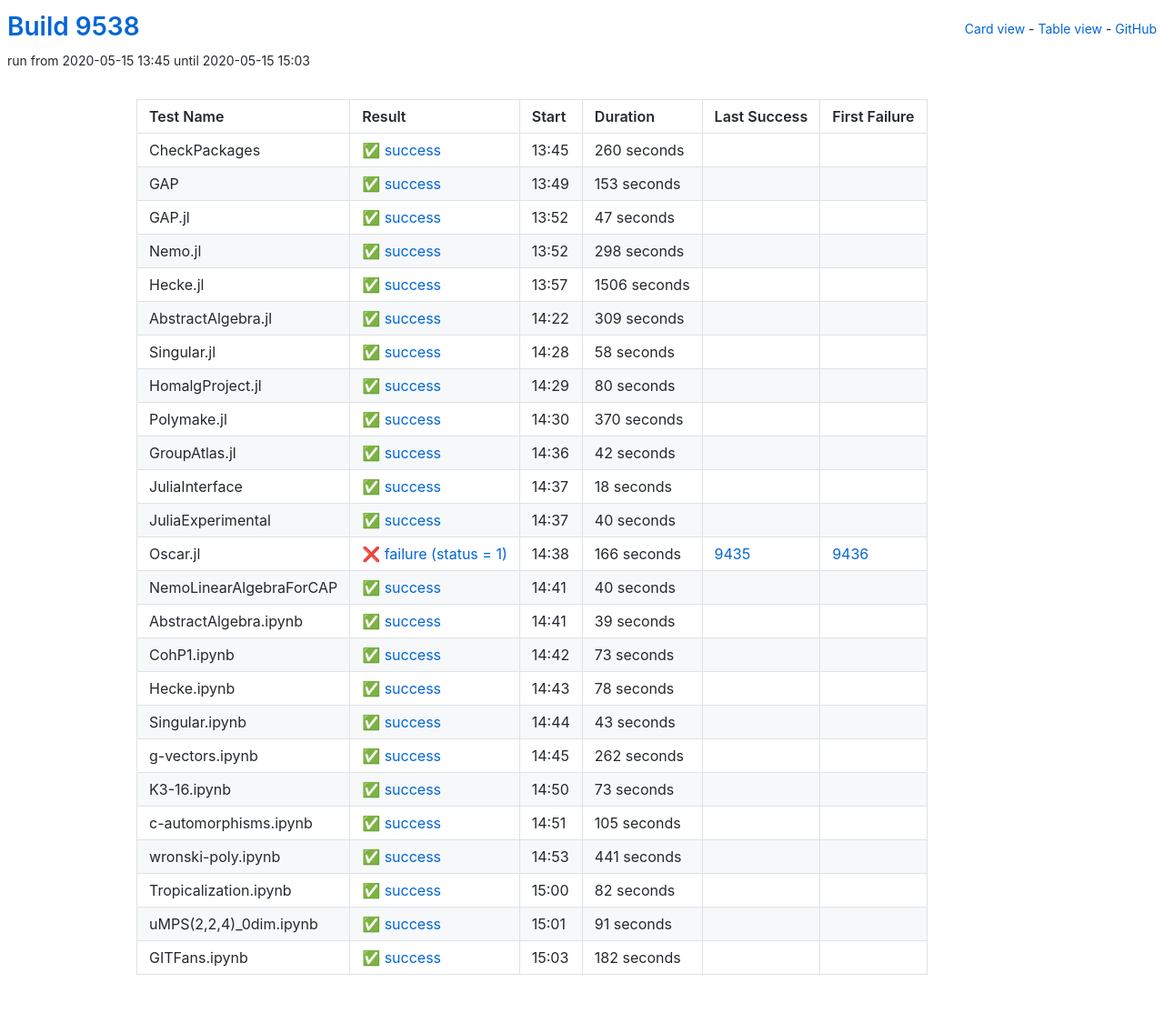
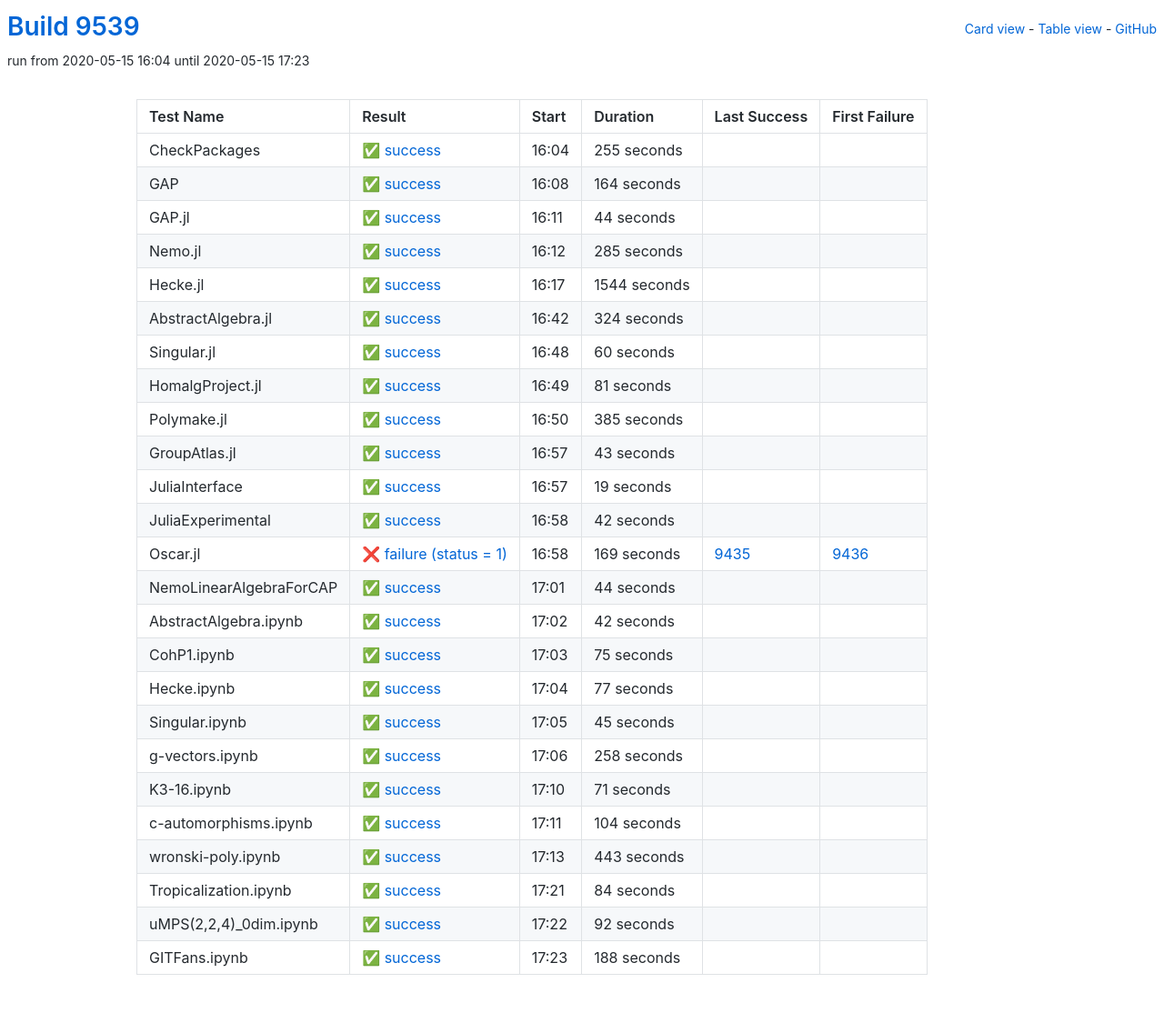
Before and after one commit to oscar-system/oscar-ci-status, a Jekyll site: the page built from table.html, in a window 1280 px wide. Shown: the whole page at 91% size. Built offline with Jekyll 4.4.1, drawn with Linux system fonts in a browser that asks for light colours.

Commit message:
Build 9539

```diff
--- a/_data/ci.yml
+++ b/_data/ci.yml
@@ -1,304 +1,304 @@
-build: 9538
-build_url: https://oscarci.mathematik.uni-kl.de/job/oscar/9538/
+build: 9539
+build_url: https://oscarci.mathematik.uni-kl.de/job/oscar/9539/
 job: oscar
 tests:
-- duration: 260
+- duration: 255
   exitcode: 0
   first_failure: false
   first_failure_url: null
   id: checkpackages
   last_success: false
   last_success_url: null
-  log: https://oscarci.mathematik.uni-kl.de/job/oscar/9538/artifact/logs/build-9538/CheckPackages.log
+  log: https://oscarci.mathematik.uni-kl.de/job/oscar/9539/artifact/logs/build-9539/CheckPackages.log
   name: CheckPackages
-  start: 2020-05-15 13:45
+  start: 2020-05-15 16:04
   status: success
   success: true
-- duration: 153
+- duration: 164
   exitcode: 0
   first_failure: false
   first_failure_url: null
   id: gap
   last_success: false
   last_success_url: null
-  log: https://oscarci.mathematik.uni-kl.de/job/oscar/9538/artifact/logs/build-9538/GAP.log
+  log: https://oscarci.mathematik.uni-kl.de/job/oscar/9539/artifact/logs/build-9539/GAP.log
   name: GAP
-  start: 2020-05-15 13:49
+  start: 2020-05-15 16:08
   status: success
   success: true
-- duration: 47
+- duration: 44
   exitcode: 0
   first_failure: false
   first_failure_url: null
   id: gap-jl
   last_success: false
   last_success_url: null
-  log: https://oscarci.mathematik.uni-kl.de/job/oscar/9538/artifact/logs/build-9538/GAP.jl.log
+  log: https://oscarci.mathematik.uni-kl.de/job/oscar/9539/artifact/logs/build-9539/GAP.jl.log
   name: GAP.jl
-  start: 2020-05-15 13:52
+  start: 2020-05-15 16:11
   status: success
   success: true
-- duration: 298
+- duration: 285
   exitcode: 0
   first_failure: false
   first_failure_url: null
   id: nemo-jl
   last_success: false
   last_success_url: null
-  log: https://oscarci.mathematik.uni-kl.de/job/oscar/9538/artifact/logs/build-9538/Nemo.jl.log
+  log: https://oscarci.mathematik.uni-kl.de/job/oscar/9539/artifact/logs/build-9539/Nemo.jl.log
   name: Nemo.jl
-  start: 2020-05-15 13:52
+  start: 2020-05-15 16:12
   status: success
   success: true
-- duration: 1506
+- duration: 1544
   exitcode: 0
   first_failure: false
   first_failure_url: null
   id: hecke-jl
   last_success: false
   last_success_url: null
-  log: https://oscarci.mathematik.uni-kl.de/job/oscar/9538/artifact/logs/build-9538/Hecke.jl.log
+  log: https://oscarci.mathematik.uni-kl.de/job/oscar/9539/artifact/logs/build-9539/Hecke.jl.log
   name: Hecke.jl
-  start: 2020-05-15 13:57
+  start: 2020-05-15 16:17
   status: success
   success: true
-- duration: 309
+- duration: 324
   exitcode: 0
   first_failure: false
   first_failure_url: null
   id: abstractalgebra-jl
   last_success: false
   last_success_url: null
-  log: https://oscarci.mathematik.uni-kl.de/job/oscar/9538/artifact/logs/build-9538/AbstractAlgebra.jl.log
+  log: https://oscarci.mathematik.uni-kl.de/job/oscar/9539/artifact/logs/build-9539/AbstractAlgebra.jl.log
   name: AbstractAlgebra.jl
-  start: 2020-05-15 14:22
+  start: 2020-05-15 16:42
   status: success
   success: true
-- duration: 58
+- duration: 60
   exitcode: 0
   first_failure: false
   first_failure_url: null
   id: singular-jl
   last_success: false
   last_success_url: null
-  log: https://oscarci.mathematik.uni-kl.de/job/oscar/9538/artifact/logs/build-9538/Singular.jl.log
+  log: https://oscarci.mathematik.uni-kl.de/job/oscar/9539/artifact/logs/build-9539/Singular.jl.log
   name: Singular.jl
-  start: 2020-05-15 14:28
+  start: 2020-05-15 16:48
   status: success
   success: true
-- duration: 80
+- duration: 81
   exitcode: 0
   first_failure: false
   first_failure_url: null
   id: homalgproject-jl
   last_success: false
   last_success_url: null
-  log: https://oscarci.mathematik.uni-kl.de/job/oscar/9538/artifact/logs/build-9538/HomalgProject.jl.log
+  log: https://oscarci.mathematik.uni-kl.de/job/oscar/9539/artifact/logs/build-9539/HomalgProject.jl.log
   name: HomalgProject.jl
-  start: 2020-05-15 14:29
+  start: 2020-05-15 16:49
   status: success
   success: true
-- duration: 370
+- duration: 385
   exitcode: 0
   first_failure: false
   first_failure_url: null
   id: polymake-jl
   last_success: false
   last_success_url: null
-  log: https://oscarci.mathematik.uni-kl.de/job/oscar/9538/artifact/logs/build-9538/Polymake.jl.log
+  log: https://oscarci.mathematik.uni-kl.de/job/oscar/9539/artifact/logs/build-9539/Polymake.jl.log
   name: Polymake.jl
-  start: 2020-05-15 14:30
+  start: 2020-05-15 16:50
+  status: success
+  success: true
+- duration: 43
+  exitcode: 0
+  first_failure: false
+  first_failure_url: null
+  id: groupatlas-jl
+  last_success: false
+  last_success_url: null
+  log: https://oscarci.mathematik.uni-kl.de/job/oscar/9539/artifact/logs/build-9539/GroupAtlas.jl.log
+  name: GroupAtlas.jl
+  start: 2020-05-15 16:57
+  status: success
+  success: true
+- duration: 19
+  exitcode: 0
+  first_failure: false
+  first_failure_url: null
+  id: juliainterface
+  last_success: false
+  last_success_url: null
+  log: https://oscarci.mathematik.uni-kl.de/job/oscar/9539/artifact/logs/build-9539/JuliaInterface.log
+  name: JuliaInterface
+  start: 2020-05-15 16:57
   status: success
   success: true
 - duration: 42
   exitcode: 0
   first_failure: false
   first_failure_url: null
-  id: groupatlas-jl
-  last_success: false
-  last_success_url: null
-  log: https://oscarci.mathematik.uni-kl.de/job/oscar/9538/artifact/logs/build-9538/GroupAtlas.jl.log
-  name: GroupAtlas.jl
-  start: 2020-05-15 14:36
-  status: success
-  success: true
-- duration: 18
-  exitcode: 0
-  first_failure: false
-  first_failure_url: null
-  id: juliainterface
-  last_success: false
-  last_success_url: null
-  log: https://oscarci.mathematik.uni-kl.de/job/oscar/9538/artifact/logs/build-9538/JuliaInterface.log
-  name: JuliaInterface
-  start: 2020-05-15 14:37
-  status: success
-  success: true
-- duration: 40
-  exitcode: 0
-  first_failure: false
-  first_failure_url: null
   id: juliaexperimental
   last_success: false
   last_success_url: null
-  log: https://oscarci.mathematik.uni-kl.de/job/oscar/9538/artifact/logs/build-9538/JuliaExperimental.log
+  log: https://oscarci.mathematik.uni-kl.de/job/oscar/9539/artifact/logs/build-9539/JuliaExperimental.log
   name: JuliaExperimental
-  start: 2020-05-15 14:37
+  start: 2020-05-15 16:58
   status: success
   success: true
-- duration: 166
+- duration: 169
   exitcode: 1
   first_failure: 9436
   first_failure_url: https://oscarci.mathematik.uni-kl.de/job/oscar/9436/
   id: oscar-jl
   last_success: 9435
   last_success_url: https://oscarci.mathematik.uni-kl.de/job/oscar/9435/
-  log: https://oscarci.mathematik.uni-kl.de/job/oscar/9538/artifact/logs/build-9538/Oscar.jl.log
+  log: https://oscarci.mathematik.uni-kl.de/job/oscar/9539/artifact/logs/build-9539/Oscar.jl.log
   name: Oscar.jl
-  start: 2020-05-15 14:38
+  start: 2020-05-15 16:58
   status: failure
   success: false
-- duration: 40
+- duration: 44
   exitcode: 0
   first_failure: false
   first_failure_url: null
   id: nemolinearalgebraforcap
   last_success: false
   last_success_url: null
-  log: https://oscarci.mathematik.uni-kl.de/job/oscar/9538/artifact/logs/build-9538/NemoLinearAlgebraForCAP.log
+  log: https://oscarci.mathematik.uni-kl.de/job/oscar/9539/artifact/logs/build-9539/NemoLinearAlgebraForCAP.log
   name: NemoLinearAlgebraForCAP
-  start: 2020-05-15 14:41
+  start: 2020-05-15 17:01
   status: success
   success: true
-- duration: 39
+- duration: 42
   exitcode: 0
   first_failure: false
   first_failure_url: null
   id: abstractalgebra-ipynb
   last_success: false
   last_success_url: null
-  log: https://oscarci.mathematik.uni-kl.de/job/oscar/9538/artifact/logs/build-9538/AbstractAlgebra.ipynb.log
+  log: https://oscarci.mathematik.uni-kl.de/job/oscar/9539/artifact/logs/build-9539/AbstractAlgebra.ipynb.log
   name: AbstractAlgebra.ipynb
-  start: 2020-05-15 14:41
+  start: 2020-05-15 17:02
   status: success
   success: true
-- duration: 73
+- duration: 75
   exitcode: 0
   first_failure: false
   first_failure_url: null
   id: cohp1-ipynb
   last_success: false
   last_success_url: null
-  log: https://oscarci.mathematik.uni-kl.de/job/oscar/9538/artifact/logs/build-9538/CohP1.ipynb.log
+  log: https://oscarci.mathematik.uni-kl.de/job/oscar/9539/artifact/logs/build-9539/CohP1.ipynb.log
   name: CohP1.ipynb
-  start: 2020-05-15 14:42
+  start: 2020-05-15 17:03
   status: success
   success: true
-- duration: 78
+- duration: 77
   exitcode: 0
   first_failure: false
   first_failure_url: null
   id: hecke-ipynb
   last_success: false
   last_success_url: null
-  log: https://oscarci.mathematik.uni-kl.de/job/oscar/9538/artifact/logs/build-9538/Hecke.ipynb.log
+  log: https://oscarci.mathematik.uni-kl.de/job/oscar/9539/artifact/logs/build-9539/Hecke.ipynb.log
   name: Hecke.ipynb
-  start: 2020-05-15 14:43
+  start: 2020-05-15 17:04
   status: success
   success: true
-- duration: 43
+- duration: 45
   exitcode: 0
   first_failure: false
   first_failure_url: null
   id: singular-ipynb
   last_success: false
   last_success_url: null
-  log: https://oscarci.mathematik.uni-kl.de/job/oscar/9538/artifact/logs/build-9538/Singular.ipynb.log
+  log: https://oscarci.mathematik.uni-kl.de/job/oscar/9539/artifact/logs/build-9539/Singular.ipynb.log
   name: Singular.ipynb
-  start: 2020-05-15 14:44
+  start: 2020-05-15 17:05
   status: success
   success: true
-- duration: 262
+- duration: 258
   exitcode: 0
   first_failure: false
   first_failure_url: null
   id: g-vectors-ipynb
   last_success: false
   last_success_url: null
-  log: https://oscarci.mathematik.uni-kl.de/job/oscar/9538/artifact/logs/build-9538/g-vectors.ipynb.log
+  log: https://oscarci.mathematik.uni-kl.de/job/oscar/9539/artifact/logs/build-9539/g-vectors.ipynb.log
   name: g-vectors.ipynb
-  start: 2020-05-15 14:45
+  start: 2020-05-15 17:06
   status: success
   success: true
-- duration: 73
+- duration: 71
   exitcode: 0
   first_failure: false
   first_failure_url: null
   id: k3-16-ipynb
   last_success: false
   last_success_url: null
-  log: https://oscarci.mathematik.uni-kl.de/job/oscar/9538/artifact/logs/build-9538/K3-16.ipynb.log
+  log: https://oscarci.mathematik.uni-kl.de/job/oscar/9539/artifact/logs/build-9539/K3-16.ipynb.log
   name: K3-16.ipynb
-  start: 2020-05-15 14:50
+  start: 2020-05-15 17:10
   status: success
   success: true
-- duration: 105
+- duration: 104
   exitcode: 0
   first_failure: false
   first_failure_url: null
   id: c-automorphisms-ipynb
   last_success: false
   last_success_url: null
-  log: https://oscarci.mathematik.uni-kl.de/job/oscar/9538/artifact/logs/build-9538/c-automorphisms.ipynb.log
+  log: https://oscarci.mathematik.uni-kl.de/job/oscar/9539/artifact/logs/build-9539/c-automorphisms.ipynb.log
   name: c-automorphisms.ipynb
-  start: 2020-05-15 14:51
+  start: 2020-05-15 17:11
   status: success
   success: true
-- duration: 441
+- duration: 443
   exitcode: 0
   first_failure: false
   first_failure_url: null
   id: wronski-poly-ipynb
   last_success: false
   last_success_url: null
-  log: https://oscarci.mathematik.uni-kl.de/job/oscar/9538/artifact/logs/build-9538/wronski-poly.ipynb.log
+  log: https://oscarci.mathematik.uni-kl.de/job/oscar/9539/artifact/logs/build-9539/wronski-poly.ipynb.log
   name: wronski-poly.ipynb
-  start: 2020-05-15 14:53
+  start: 2020-05-15 17:13
   status: success
   success: true
-- duration: 82
+- duration: 84
   exitcode: 0
   first_failure: false
   first_failure_url: null
   id: tropicalization-ipynb
   last_success: false
   last_success_url: null
-  log: https://oscarci.mathematik.uni-kl.de/job/oscar/9538/artifact/logs/build-9538/Tropicalization.ipynb.log
+  log: https://oscarci.mathematik.uni-kl.de/job/oscar/9539/artifact/logs/build-9539/Tropicalization.ipynb.log
   name: Tropicalization.ipynb
-  start: 2020-05-15 15:00
+  start: 2020-05-15 17:21
   status: success
   success: true
-- duration: 91
+- duration: 92
   exitcode: 0
   first_failure: false
   first_failure_url: null
   id: umps-2-2-4-0dim-ipynb
   last_success: false
   last_success_url: null
-  log: https://oscarci.mathematik.uni-kl.de/job/oscar/9538/artifact/logs/build-9538/uMPS-2-2-4-_0dim.ipynb.log
+  log: https://oscarci.mathematik.uni-kl.de/job/oscar/9539/artifact/logs/build-9539/uMPS-2-2-4-_0dim.ipynb.log
   name: uMPS(2,2,4)_0dim.ipynb
-  start: 2020-05-15 15:01
+  start: 2020-05-15 17:22
   status: success
   success: true
-- duration: 182
+- duration: 188
   exitcode: 0
   first_failure: false
   first_failure_url: null
   id: gitfans-ipynb
   last_success: false
   last_success_url: null
-  log: https://oscarci.mathematik.uni-kl.de/job/oscar/9538/artifact/logs/build-9538/GITFans.ipynb.log
+  log: https://oscarci.mathematik.uni-kl.de/job/oscar/9539/artifact/logs/build-9539/GITFans.ipynb.log
   name: GITFans.ipynb
-  start: 2020-05-15 15:03
+  start: 2020-05-15 17:23
   status: success
   success: true
```
Also changed, not shown: README.md.
